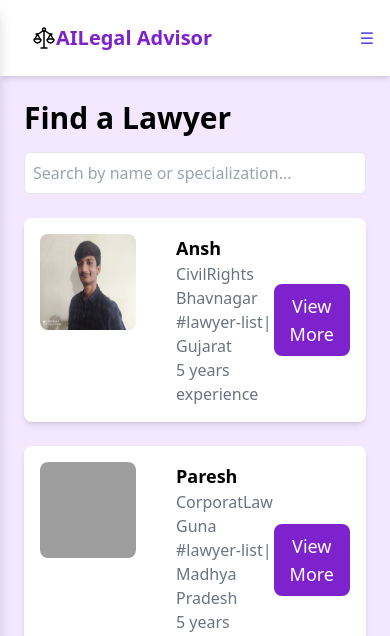
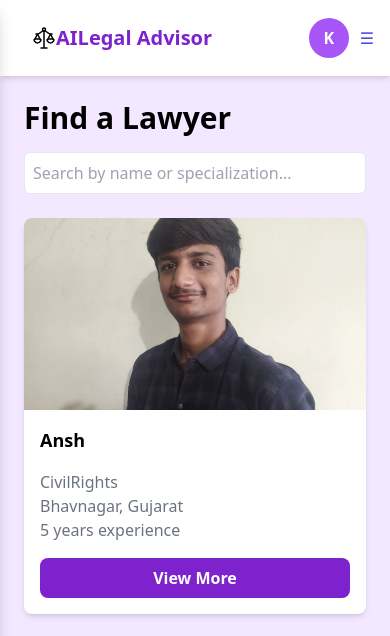
Before and after one commit to Ansh-94/LegalAdvisor, a PHP site: page /lawyerDirectory.php in a window 390 px wide. Shown: the top 636 px of the page. Run offline with PHP 8.4, Linux system fonts and the light colour scheme; a user stored in the database is signed in; data comes from the database, SQL or seed files in the repository; some libraries are stand-ins or nearby versions; grey boxes are pictures that could not be loaded.

Commit message:
update lawyer card,add logo in mobile view,add photos to aboutus page

```diff
--- a/includes/header.php
+++ b/includes/header.php
@@ -208,6 +208,35 @@ if (session_status() === PHP_SESSION_NONE) {
             </script>
         </nav>
 
+
+        <!-- Profile Section -->
+        <?php if (isset($_SESSION['user'])) { ?>
+                <!-- <div class="relative"> -->
+                <div id="profile-icon"
+                    class=" md:hidden w-10 h-10 rounded-full   ml-[70px]  bg-purple-500 flex items-center justify-center text-white font-bold cursor-pointer relative"
+                    onmouseover="showTooltip()" onmouseout="hideTooltip()" onclick="toggleDropdown()">
+                    <?php echo strtoupper(substr($_SESSION['user'], 0, 1)); ?>
+                    <span id="tooltip"
+                        class="absolute left-1/2 transform -translate-x-1/2 top-12 bg-gray-800 text-white text-xs px-2 py-1 rounded hidden">
+                        Logged in as <?php echo $_SESSION['UserType']; ?>
+                    </span>
+                </div>
+
+                <!-- Dropdown Menu -->
+                <div id="dropdown" class="absolute right-0 mt-2 w-40 bg-white shadow-md rounded hidden">
+                    <a href="logout.php" class="block px-4 py-2 text-purple-700 hover:bg-gray-200 rounded">Logout</a>
+                    <a href="ChangePassword.php" class="block px-4 py-2 text-purple-700 hover:bg-gray-200 rounded">Change
+                        Password</a>
+                </div>
+                <!-- </div> -->
+            <?php } else { ?>
+                <a href="log.php"
+                    class="text-purple-700 font-bold hover:text-purple-900 hover:bg-purple-200 px-4 py-2 rounded-lg">
+                    <span class="material-symbols-outlined">login</span> Login
+                </a>
+            <?php } ?>
+
+
         <button class="md:hidden text-indigo-600" onclick="toggleSidebar()">
             &#9776;
         </button>
--- a/lawyerDirectory.php
+++ b/lawyerDirectory.php
@@ -46,22 +46,15 @@ include('includes/db.php');
 
         </div>
 
-        <div class="grid grid-cols-1 md:grid-cols-2 gap-6" id="lawyer-list">
+        <div class="flex flex-wrap justify-center gap-6 w-full" id="lawyer-list">
     <?php
     $query = "SELECT
               l.LawyerID,
               l.FullName,
-                      l.BarRegistration,
               l.Specialization,
               l.Experience,
               sm.StateName,
               cm.CityName,
-                      l.Email,
-                      l.Phone,
-                      l.ConsultationFee,
-                      l.HourlyRate,
-                      l.Bio,
-                      l.RecentCases,
               l.ProfilePicture
               FROM lawyers l
               INNER JOIN statemaster sm ON l.StateMasterID = sm.StateMasterID
@@ -69,41 +62,58 @@ include('includes/db.php');
     $result = mysqli_query($conn, $query);
 
     while ($row = mysqli_fetch_assoc($result)) {
-                // Use the provided profile image, or a default image if missing
-                // $ProfilePicture = (!empty($row['ProfilePicture'])) ? $row['ProfilePicture'] : 'img/advocate.png';
+        $ProfilePicture = !empty($row['ProfilePicture']) ? 'uploads/' . htmlspecialchars($row['ProfilePicture']) : 'img/advocate.png';
     ?>
-                <div class="bg-white rounded-lg shadow-md p-4">
-                    <div class="flex justify-between w-full items-center" data-state="<?= $row['StateName'] ?>"
-                        data-city="<?= $row['CityName'] ?>">
-                        <!-- Lawyer Details -->
-                        <div class="flex space-x-4">
-                            <img src="<?= isset($row['ProfilePicture']) && !empty($row['ProfilePicture']) ? 'uploads/' . htmlspecialchars($row['ProfilePicture']) : 'img/advocate.png' ?>"
-                                alt="Doctor Image" class="w-24 h-24 rounded-lg mr-6">
 
-                            <div>
-                                <h3 class="text-lg font-bold"><?= $row['FullName'] ?></h3>
-                                <p class="text-gray-500"><?= $row['Specialization'] ?></p>
-                                <p class="text-gray-500">
-                                    <?= $row['CityName'] ?> #lawyer-list| <?= $row['StateName'] ?> <br>
-                                    <?= $row['Experience'] ?> years experience
-                                </p>
-                            </div>
-                        </div>
+    <div class="bg-white rounded-lg shadow-md w-[350px] flex flex-col transition-all duration-300 search-card">
+        <!-- Combined Image and Content -->
+        <img src="<?= $ProfilePicture ?>" alt="Lawyer Profile Picture"
+     class="w-full h-48 rounded-t-lg object-cover">
 
-                        <!-- Right Side Centered Button -->
-                        <form action="lawyerprofile.php" method="GET">
+
+        <h3 class="text-lg font-bold p-4"><?= $row['FullName'] ?></h3>
+        <p class="text-gray-500 px-4"><?= $row['Specialization'] ?></p>
+        <p class="text-gray-500 px-4"><?= $row['CityName'] ?>, <?= $row['StateName'] ?></p>
+        <p class="text-gray-500 px-4"><?= $row['Experience'] ?> years experience</p>
+
+        <!-- View More Button (Sticks to Bottom) -->
+        <form action="lawyerprofile.php" method="GET" class="mt-auto p-4">
             <input type="hidden" name="LawyerID" value="<?= htmlspecialchars($row['LawyerID']); ?>">
             <button type="submit"
-                                class="bg-purple-700 text-white rounded-lg text-lg px-4 py-2 hover:bg-purple-500 transition">
+                class="w-full bg-purple-700 text-white font-semibold py-2 px-4 rounded-lg hover:bg-purple-500 transition">
                 View More
             </button>
         </form>
     </div>
+
+    <?php } ?>
 </div>
-                <?php
+
+
+<script>
+document.addEventListener("DOMContentLoaded", function () {
+    const searchInput = document.querySelector("#search-input"); // Your search input ID
+    const lawyerCards = document.querySelectorAll(".search-card");
+
+    searchInput.addEventListener("input", function () {
+        const searchValue = searchInput.value.trim().toLowerCase();
+
+        lawyerCards.forEach(card => {
+            const name = card.querySelector(".lawyer-name").innerText.toLowerCase();
+            if (searchValue === "" || name.includes(searchValue)) {
+                card.style.opacity = "1"; // Make it visible
+                card.style.position = "relative";
+                card.style.pointerEvents = "auto";
+            } else {
+                card.style.opacity = "0"; // Hide smoothly without breaking layout
+                card.style.position = "absolute";
+                card.style.pointerEvents = "none";
             }
-            ?>
-        </div>
+        });
+    });
+});
+</script>
+
 
 
 
```
Also changed, not shown: AboutUs.php (+4 -4 lines), includes/header1.php (+29 -0 lines), img/aryan2.jpg (added), img/paresh.jpg (added). Lines whose indentation alone changed are shown as unchanged.
